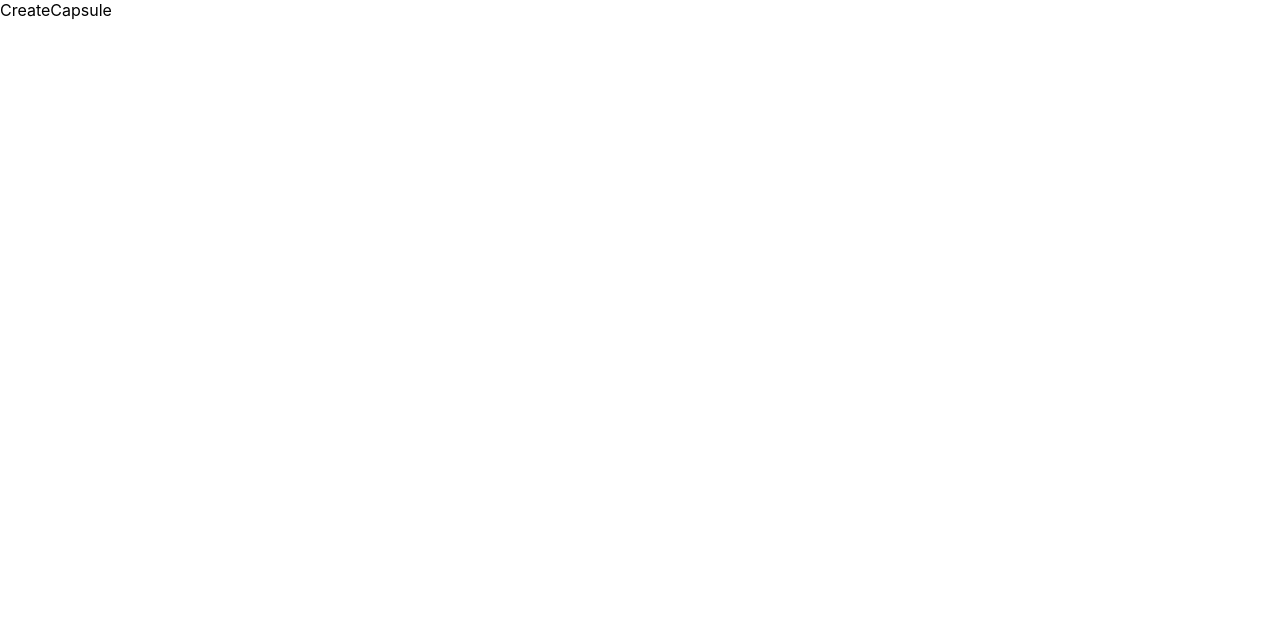
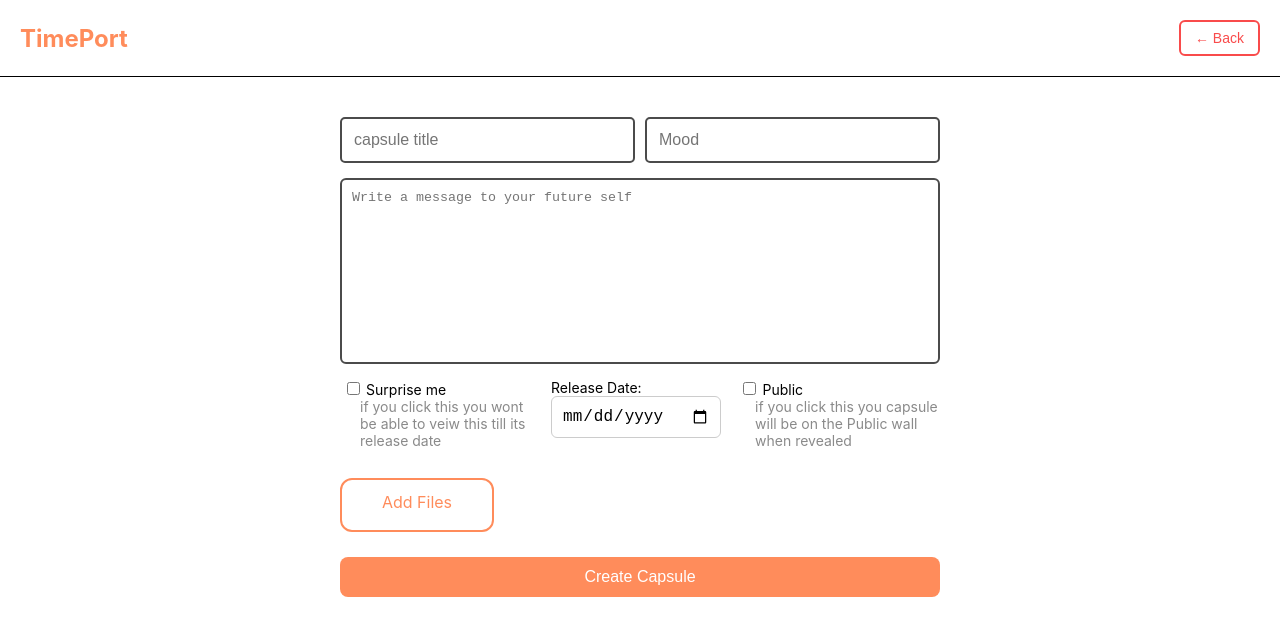
Before and after one commit to aliserhan315/TimePort, a React (Create React App) app in the folder time-port-frontend/: page /CreateCapsule in a window 1280 px wide. Shown: the top 636 px of the page. Built offline with nearby package versions, Linux system fonts and the light colour scheme.

Commit message:
created tge createcapsule page and its designs

```diff
--- a/time-port-frontend/src/Styles/Auth.css
+++ b/time-port-frontend/src/Styles/Auth.css
@@ -54,7 +54,7 @@
   margin: 20px 0;
 }
 
-label {
+.auth-lable {
   position: absolute;
   top: -10px;
   left: 10px;
--- /dev/null
+++ b/time-port-frontend/src/Styles/CreateCapsule.css
@@ -0,0 +1,158 @@
+.capsulecreate-form {
+  width: 80%;
+  max-width: 600px;
+  margin: auto;
+  display: flex;
+  flex-direction: column;
+  gap: 15px;
+  padding: 20px;
+  background: white;
+  border-radius: 12px;
+  height: 60dvh;
+}
+.add-file-container{
+  border: 2px solid #FF8C5B;
+   width: 150px;
+  outline: none;
+  height: 50px;
+  text-align: center;
+  cursor: pointer;
+
+ color: #FF8C5B;
+  border-radius: 12px;
+}
+.add-file-tag{
+  margin-top: 12px;
+}
+.add-file-container:hover{
+  background-color: #FF8C5B;
+  color: white;
+
+}
+.Create-form-header h1 {
+   font-size: 24px;
+  font-weight: bold;
+  color: #FF8C5B;
+  cursor: pointer;
+  align-self: center;
+  margin-bottom: 0px;
+  margin-top: 0px;
+
+}
+.create-textarea{
+    border: 2px solid #4b4b4b;
+
+}
+.create-textarea:focus{
+border: 2px solid #FF8C5B;
+
+  outline: none;
+}
+.reversedlable{
+
+}
+.back-button {
+  background-color: transparent;
+  border: 2px solid #f94b4b;
+  color: #f94b4b;
+  padding: 8px 14px;
+  border-radius: 6px;
+  cursor: pointer;
+  transition: all 0.2s ease;
+  font-size: 14px;
+}
+
+.back-button:hover {
+  background-color: #ff5b5b;
+  color: white;
+}
+.title-input{
+      border: 2px solid #4b4b4b;
+}
+
+.warning-message{
+
+  color: rgb(138, 138, 138);
+  padding-top: 0px;
+  margin-top: 0px;
+  padding-left: 20px;
+}
+.Create-form-header{
+  display: flex;
+  justify-content: space-between;
+  align-items: center;
+  margin-bottom: 20px;
+  padding: 20px;
+
+
+  border-bottom: 1px solid #000000;
+}
+
+.form-group-row {
+  display: flex;
+  gap: 10px;
+}
+
+input[type="text"],
+input[type="date"],
+textarea {
+  flex: 1;
+  padding: 10px;
+  border-radius: 6px;
+  border: 1px solid #ccc;
+}
+
+textarea {
+  height: 100px;
+  resize: none;
+}
+.create-input{
+  width: 10%;
+}
+
+.Create-form-options {
+  display: flex;
+  justify-content: space-between;
+  gap: 20px;
+  font-size: 14px;
+}
+.form-option{
+  flex-wrap: wrap;
+
+  display: flex;
+}
+
+.upload-btn {
+
+  padding: 10px 20px;
+
+  border-radius: 6px;
+
+}
+
+.file-list {
+  margin-top: 10px;
+}
+
+.file-item {
+  display: flex;
+  justify-content: space-between;
+  background: #f0fff0;
+  margin: 3px 0;
+  padding: 6px;
+  border-radius: 5px;
+  font-size: 14px;
+}
+ @media(max-width: 500px)  {
+  .Create-form-options{
+    flex-direction: column;
+  }
+.capsulecreate-form {
+  align-items: center;
+}
+textarea{
+  width: 90%;
+}
+
+
+}
--- a/time-port-frontend/src/pages/CreateCapsule.jsx
+++ b/time-port-frontend/src/pages/CreateCapsule.jsx
@@ -1,9 +1,119 @@
-import React from 'react'
+import React, { useState } from "react";
+import "../Styles/CreateCapsule.css";
+
+  import Button from "../Components/Buttons/Buttons";
 
 const CreateCapsule = () => {
+  const [title, setTitle] = useState("");
+  const [mood, setMood] = useState("");
+  const [message, setMessage] = useState("");
+  const [surprise, setSurprise] = useState(false);
+  const [isPublic, setIsPublic] = useState(false);
+  const [releaseDate, setReleaseDate] = useState("");
+  const [files, setFiles] = useState([]);
+
+  const handleFileChange = (e) => {
+    setFiles([...files, ...Array.from(e.target.files)]);
+  };
+
+  const handleRemoveFile = (index) => {
+    const updated = [...files];
+    updated.splice(index, 1);
+    setFiles(updated);
+  };
+
+  const handleSubmit = (e) => {
+    e.preventDefault();
+    const capsuleData = {
+      title,
+      mood,
+      message,
+      surprise,
+      isPublic,
+      releaseDate,
+      files,
+    };
+    console.log("Capsule Data: ", capsuleData);
+
+  };
+
   return (
-    <div>CreateCapsule</div>
-  )
-}
+    <div>
+       <div className="Create-form-header">
+        <h1>TimePort</h1>
+        <button type="button" className="back-button" onClick={() => window.history.back()}>← Back</button>
+      </div>
+    <form className="capsulecreate-form" onSubmit={handleSubmit}>
 
-export default CreateCapsule
+
+      <div className="form-group-row">
+        <input className="title-input" placeholder="capsule title" value={title} onChange={(e) => setTitle(e.target.value)} />
+        <input className="title-input" placeholder="Mood" value={mood} onChange={(e) => setMood(e.target.value)} />
+      </div>
+
+      <textarea className="create-textarea"
+        placeholder="Write a message to your future self"
+        value={message}
+        onChange={(e) => setMessage(e.target.value)}
+      />
+
+      <div className="Create-form-options">
+        <div className="form-option">
+        <label>
+          <div>
+          <input className="create-input" type="checkbox" checked={surprise} onChange={() => setSurprise(!surprise)} />
+          Surprise me
+          </div>
+          <p  className=" warning-message">if you click this you wont be able to veiw this till its release date</p>
+        </label>
+        </div>
+        <div className="form-option">
+        <label>
+          Release Date:
+          <input type="date" value={releaseDate} onChange={(e) => setReleaseDate(e.target.value)} />
+        </label>
+            </div>
+            <div className="form-option">
+        <label>
+          <div>
+          <input   className="create-input" type="checkbox" checked={isPublic} onChange={() => setIsPublic(!isPublic)} />
+          Public
+          </div>
+          <p className=" warning-message">if you click this you capsule will be on the Public wall when revealed </p>
+        </label>
+        </div>
+      </div>
+
+      <div className="create-file-upload">
+        <label className="reversedlable">
+             <div className="add-file-container">
+            <p className="add-file-tag">Add Files </p>
+             </div>
+               <input
+                type="file"
+                multiple
+                hidden
+                onChange={handleFileChange}
+              />
+
+            </label>
+
+
+        <div className="file-list">
+          {files.map((file, index) => (
+            <div key={index} className="file-item">
+              {file.name}
+              <Button type="button" onClick={() => handleRemoveFile(index)}>🗑</Button>
+            </div>
+          ))}
+        </div>
+      </div>
+      <Button className="base button" type="submit">Create Capsule</Button>
+
+
+    </form>
+    </div>
+  );
+};
+
+export default CreateCapsule;
--- a/time-port-frontend/src/pages/LogIn.jsx
+++ b/time-port-frontend/src/pages/LogIn.jsx
@@ -36,7 +36,7 @@ const LogIn = () => {
           <h1>Log In</h1>
 
           <div className="input-group">
-            <label htmlFor="email">Email</label>
+            <label className='auth-lable' htmlFor="email">Email</label>
             <input
               type="email"
               id="email"
@@ -48,7 +48,7 @@ const LogIn = () => {
           </div>
 
           <div className="input-group">
-            <label htmlFor="password">Password</label>
+            <label className='auth-lable' htmlFor="password">Password</label>
             <input
               type="password"
               id="password"
--- a/time-port-frontend/src/pages/SignUp.jsx
+++ b/time-port-frontend/src/pages/SignUp.jsx
@@ -26,7 +26,7 @@ const SignUp = () => {
       return;
     }
 
-    const id = Date.now().toString(); // simple unique id
+    const id = Date.now().toString();
     const newUser = { id, username, email, password };
 
     const updatedUsers = { ...users, [id]: newUser };
@@ -43,7 +43,7 @@ const SignUp = () => {
           <h1>Sign Up</h1>
 
           <div className="input-group">
-            <label htmlFor="username">UserName</label>
+            <label  className='auth-lable' htmlFor="username">UserName</label>
             <input
               type="text"
               id="username"
@@ -55,7 +55,7 @@ const SignUp = () => {
           </div>
 
           <div className="input-group">
-            <label htmlFor="email">Email</label>
+            <label className='auth-lable' htmlFor="email">Email</label>
             <input
               type="email"
               id="email"
@@ -67,7 +67,7 @@ const SignUp = () => {
           </div>
 
           <div className="input-group">
-            <label htmlFor="password">Password</label>
+            <label className='auth-lable' htmlFor="password">Password</label>
             <input
               type="password"
               id="password"
```
